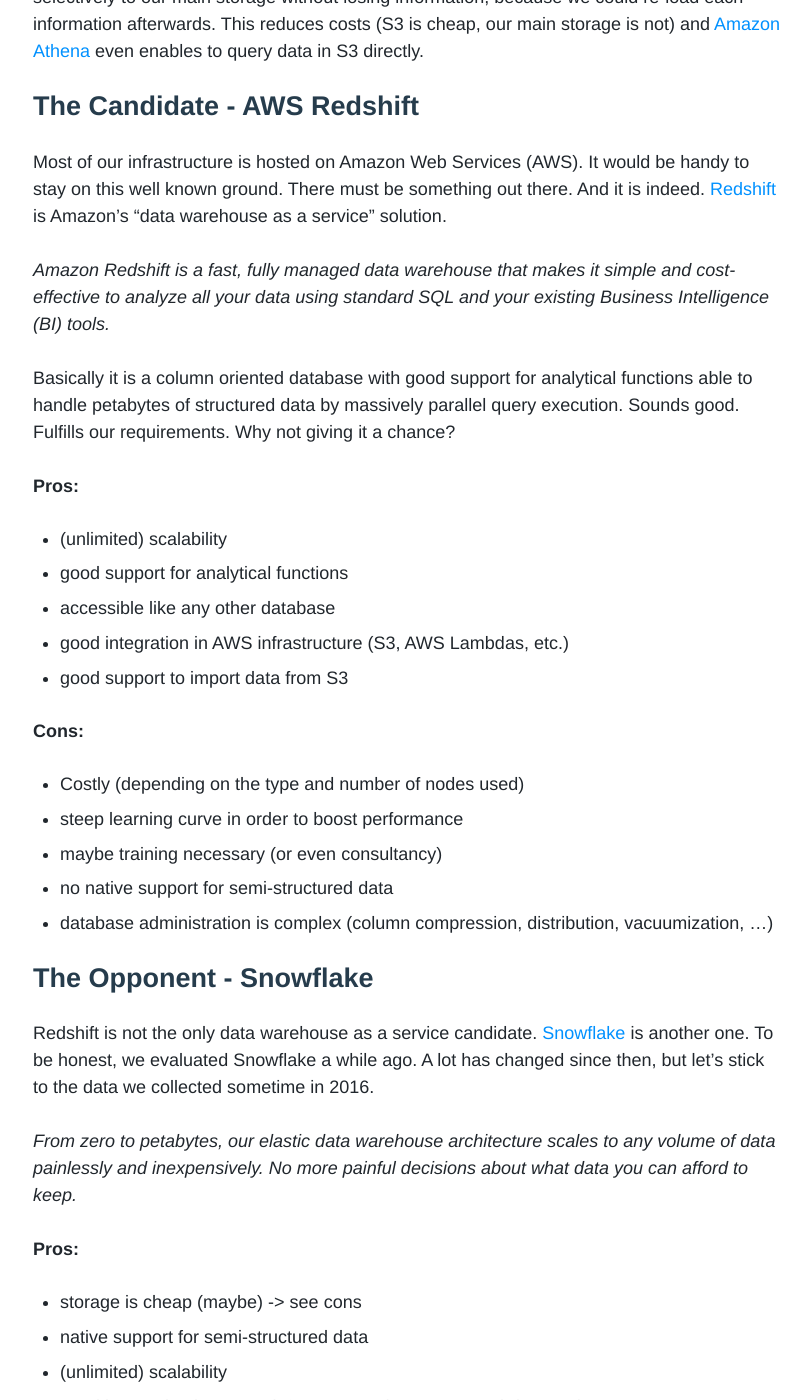
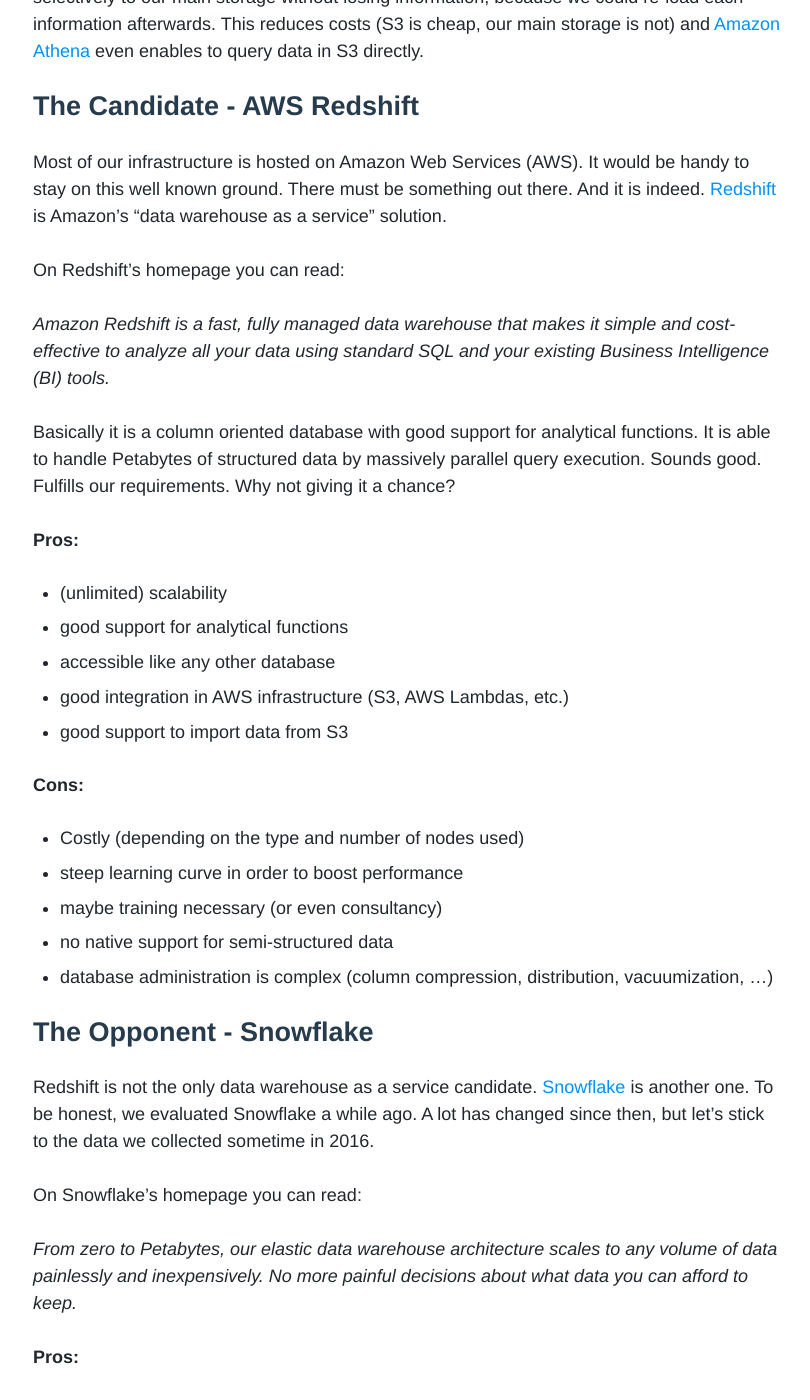
Before and after one commit to upday/upday.github.io, a Jekyll site: the page built from _posts/blog/2017-07-18-dwh-part2-we-need-a-storage.md, in a window 1280 px wide and 1400 px high, scrolled down 1951 px. Shown: the whole window, without its empty margins (233-1043 px from the left). Built offline with Jekyll 4.4.1, drawn with Linux system fonts in a browser that asks for light colours; nearby versions of some CDN libraries; some web fonts are replaced; comment, search, counter and statistics services are not loaded; some of the changed text lies outside the part shown.

Commit message:
woven in Peter K.'s review comments

```diff
--- a/_posts/blog/2017-07-18-dwh-part2-we-need-a-storage.md
+++ b/_posts/blog/2017-07-18-dwh-part2-we-need-a-storage.md
@@ -40,7 +40,7 @@
 or
 [Tableau](https://en.wikipedia.org/wiki/Tableau_Software)
 for generating reports.
-And for analyses we have to pre-aggregate the data to make queries more performant and translate raw information into a digestible format.
+For analyses we have to pre-aggregate the data to make queries more performant and translate raw information into a digestible format.
 
 What else is on the market?
 
@@ -71,9 +71,11 @@
 Most of our infrastructure is hosted on Amazon Web Services (AWS). It would be handy to stay on this well known ground.
 There must be something out there. And it is indeed. [Redshift](<https://aws.amazon.com/redshift>) is Amazon’s “data warehouse as a service” solution.
 
+On Redshift's homepage you can read:
+
 _Amazon Redshift is a fast, fully managed data warehouse that makes it simple and cost-effective to analyze all your data using standard SQL and your existing Business Intelligence (BI) tools._
 
-Basically it is a column oriented database with good support for analytical functions able to handle petabytes of structured data by massively parallel query execution. Sounds good.
+Basically it is a column oriented database with good support for analytical functions. It is able to handle Petabytes of structured data by massively parallel query execution. Sounds good.
 Fulfills our requirements. Why not giving it a chance?
 
 __Pros:__
@@ -98,7 +100,9 @@
 To be honest, we evaluated Snowflake a while ago.
 A lot has changed since then, but let’s stick to the data we collected sometime in 2016.
 
-_From zero to petabytes, our elastic data warehouse architecture scales to any volume of data painlessly and inexpensively.
+On Snowflake's homepage you can read:
+
+_From zero to Petabytes, our elastic data warehouse architecture scales to any volume of data painlessly and inexpensively.
 No more painful decisions about what data you can afford to keep._
 
 __Pros:__
```
Also changed, not shown: other parts of _posts/blog/2017-07-18-dwh-part2-we-need-a-storage.md (+2 -2 lines).
